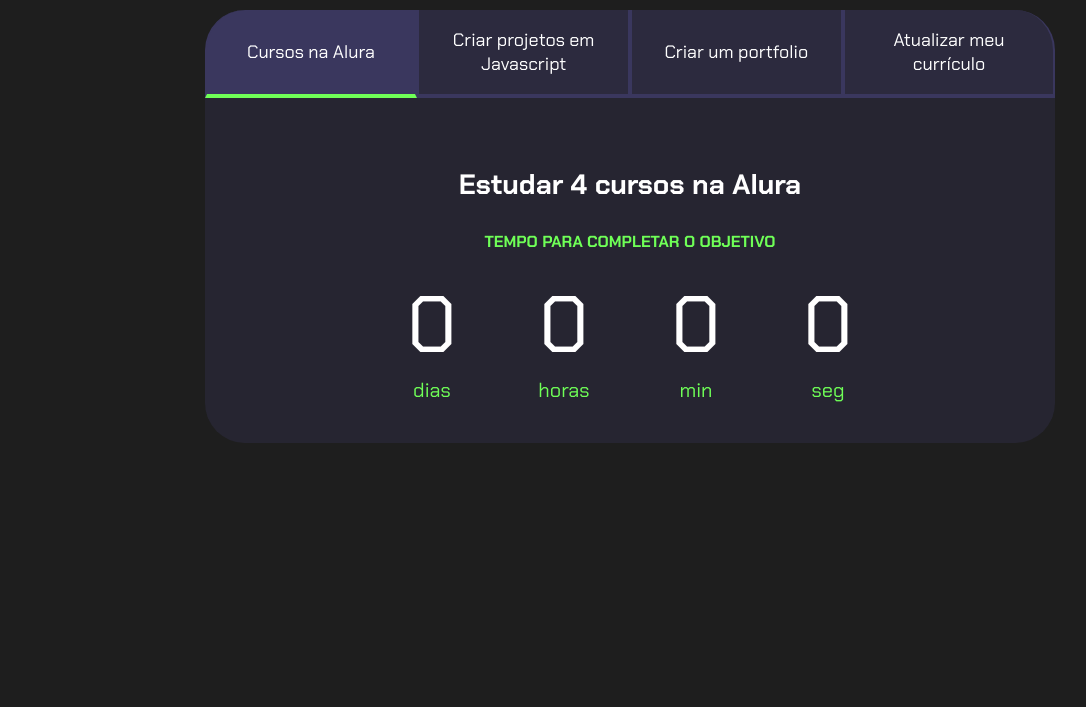
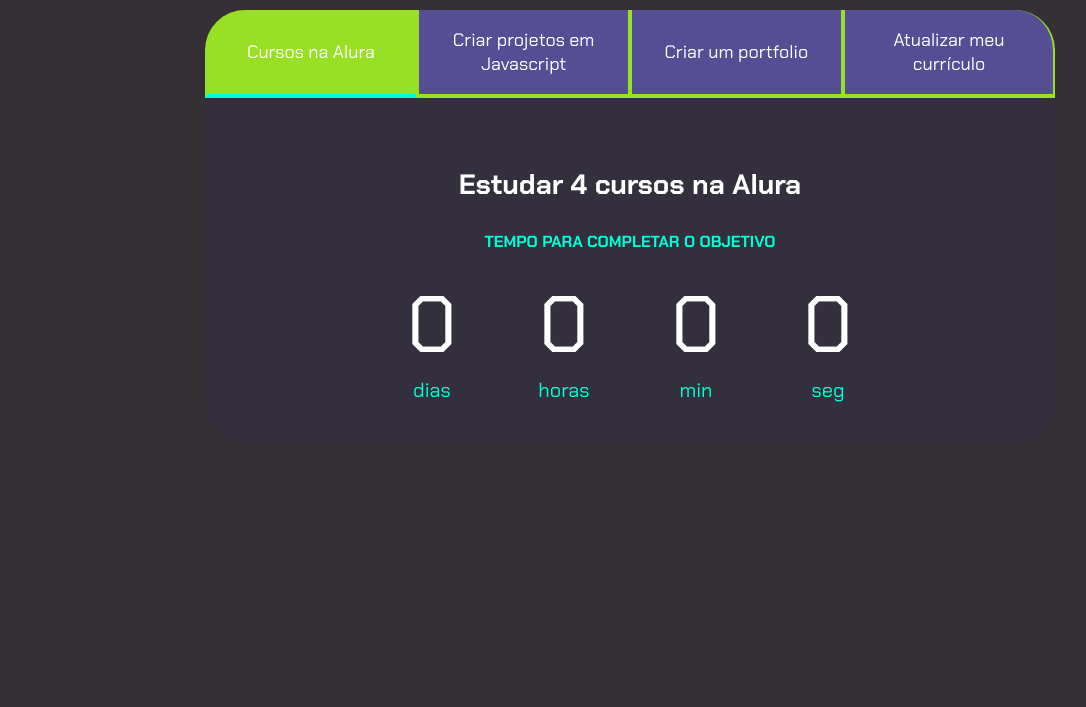
Before and after one commit to yasminmf40/Projeto-de-vida-javascript, a plain HTML site: page projeto de vida java/index.html in a window 1280 px wide. Shown: the part 93-800 px from the top of the page, without its empty margins (10-1096 px from the left). Drawn offline with Linux system fonts and the light colour scheme.

Commit message:
Update style.css

```diff
--- a/projeto de vida java/style.css
+++ b/projeto de vida java/style.css
@@ -1,12 +1,12 @@
 @import url('https://fonts.googleapis.com/css2?family=Chakra+Petch:wght@400;700&display=swap');
 
 :root {
-    --cor-de-fundo: #1E1E1E;
-    --verde: #6FFF57;
+    --cor-de-fundo: #352f36;
+    --verde: #00ffd5;
     --branco: #FFFFFF;
-    --botao-ativo: #3A375E;
-    --botao-inativo: rgba(58, 55, 94, 0.5);
-    --texto-fundo: rgba(58, 55, 94, 0.3);
+    --botao-ativo: #98e024;
+    --botao-inativo: rgba(121, 110, 241, 0.5);
+    --texto-fundo: rgba(47, 47, 77, 0.3);
 }
 
 body {
```
